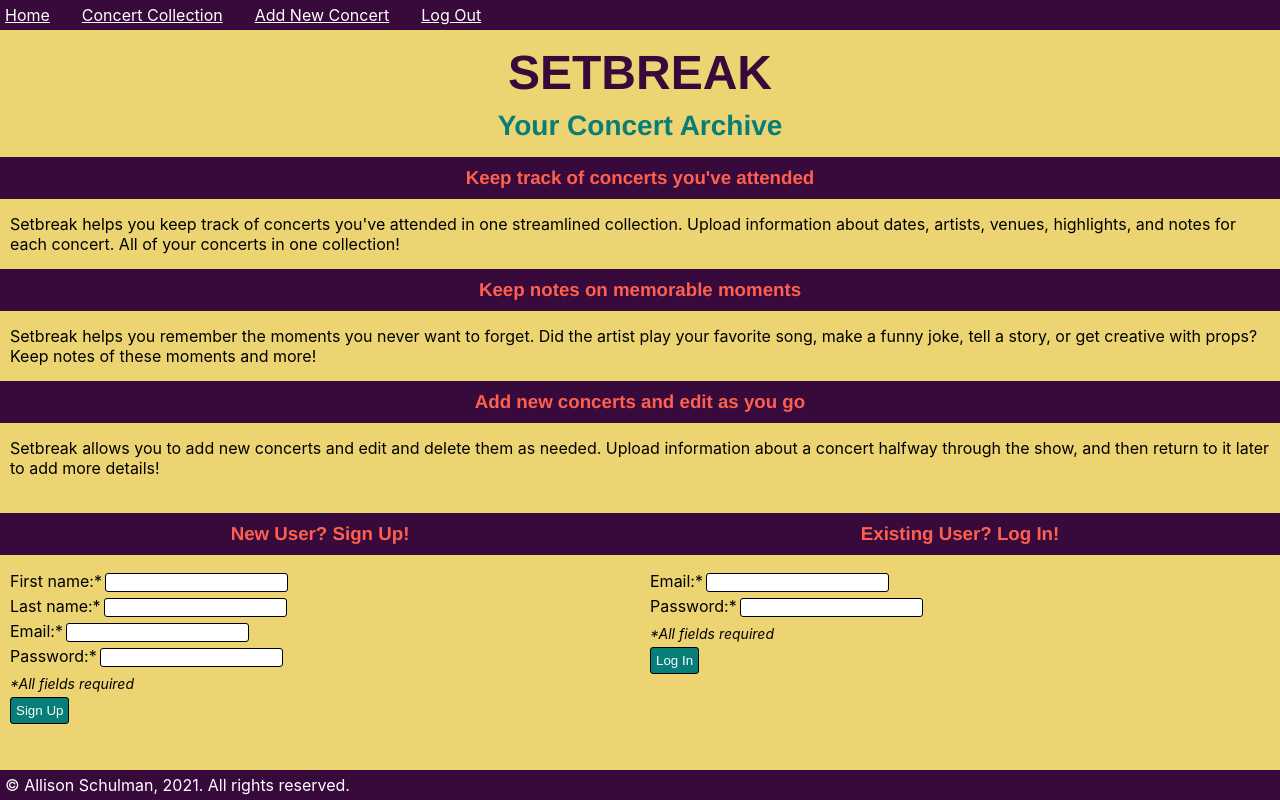
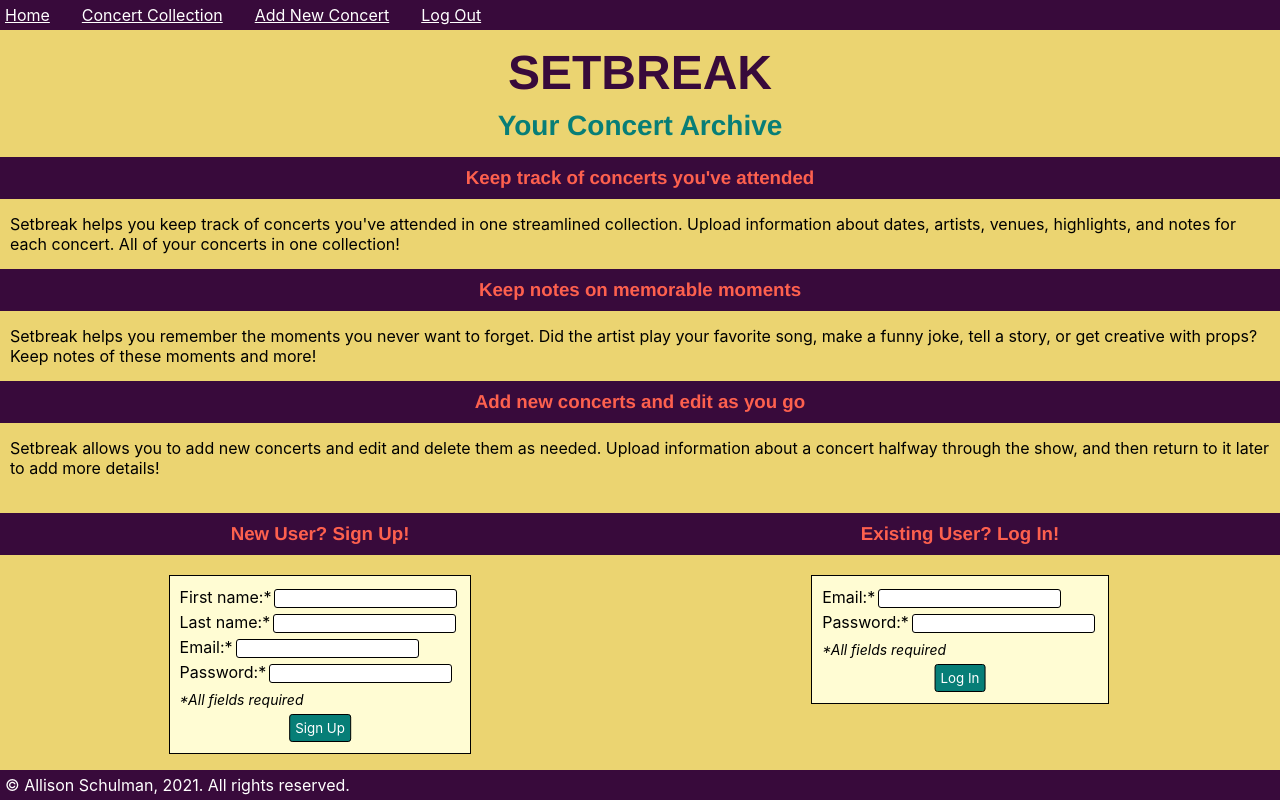
Before and after one commit to sneakin-allie/Setbreak, a React (Create React App) app: page / in a window 1280 px wide. Built offline with nearby package versions, Linux system fonts and the light colour scheme; no server answers; the HTML template or start-up script is replaced by a standard one.

Commit message:
Login and Signup forms styled

```diff
--- a/src/AddConcertForm/AddConcertForm.css
+++ b/src/AddConcertForm/AddConcertForm.css
@@ -22,7 +22,7 @@
     text-align: left;
     padding: 10px;
     border: 1px solid black;
-    background: #ffb5ad;
+    background: #fffcd3;
     margin: 20px 20px 10px 20px;
 }
 
@@ -40,12 +40,3 @@
     -ms-transform: translate(-50%, -50%);
     transform: translate(-50%, -50%);
 }
-
-/*
-.Concert li {
-    padding: 10px;
-    border: 1px solid black;
-    background: #a4f1e5;
-    margin: 0px 20px 10px 20px;
-}
-*/
--- a/src/EditConcertForm/EditConcertForm.css
+++ b/src/EditConcertForm/EditConcertForm.css
@@ -22,7 +22,7 @@
     text-align: left;
     padding: 10px;
     border: 1px solid black;
-    background: #ffb5ad;
+    background: #fffcd3;
     margin: 20px 20px 10px 20px;
 }
 
--- a/src/LoginForm/LoginForm.css
+++ b/src/LoginForm/LoginForm.css
@@ -1,13 +1,37 @@
 .Login {
     padding-bottom: 30px;
-}
-
-.Login form {
-    font-family: -apple-system, BlinkMacSystemFont, 'Segoe UI', Roboto, Oxygen, Ubuntu, Cantarell, 'Open Sans', 'Helvetica Neue', sans-serif;
-    margin: 15px 10px;
 }
 
 .Login p {
     font-size: 14px;
     margin: 5px 0px;
 }
+
+.Form-container {
+    text-align: center;
+}
+
+.Login-form {
+    font-family: -apple-system, BlinkMacSystemFont, 'Segoe UI', Roboto, Oxygen, Ubuntu, Cantarell, 'Open Sans', 'Helvetica Neue', sans-serif;
+    display: inline-block;
+    text-align: left;
+    padding: 10px;
+    border: 1px solid black;
+    background: #fffcd3;
+    margin: 20px 20px 10px 20px;
+}
+
+.Login-button-container {
+    height: 30px;
+    position: relative;
+}
+
+.Login-button {
+    font-family: -apple-system, BlinkMacSystemFont, 'Segoe UI', Roboto, Oxygen, Ubuntu, Cantarell, 'Open Sans', 'Helvetica Neue', sans-serif;
+    margin: 0;
+    position: absolute;
+    top: 50%;
+    left: 50%;
+    -ms-transform: translate(-50%, -50%);
+    transform: translate(-50%, -50%);
+}
--- a/src/LoginForm/LoginForm.js
+++ b/src/LoginForm/LoginForm.js
@@ -65,6 +65,7 @@ class LoginForm extends React.Component {
         return (
             <div className="Login">
                     <h3>Existing User? Log In!</h3>
+                        <div className="Form-container">
                             <form className="Login-form" onSubmit={this.handleSubmit}>
                                 <label htmlFor="email">Email:*</label>
                                 <input
@@ -83,8 +84,16 @@ class LoginForm extends React.Component {
                                 />
                                 <p><i>*All fields required</i></p>
                                     <div className='error-message'>{this.state.errorMessage}</div>
-                        <button type="submit">Log In</button>
+                                        <div className="Login-button-container">
+                                            <button
+                                                className="Login-button"
+                                                type="submit"
+                                            >
+                                                Log In
+                                            </button>
+                                        </div>
                             </form>
+                        </div>
             </div>
         );
     }
--- a/src/SignUpForm/SignUpForm.css
+++ b/src/SignUpForm/SignUpForm.css
@@ -1,9 +1,33 @@
-.Signup form {
-    font-family: -apple-system, BlinkMacSystemFont, 'Segoe UI', Roboto, Oxygen, Ubuntu, Cantarell, 'Open Sans', 'Helvetica Neue', sans-serif;
-    margin: 15px 10px;
-}
-
 .Signup p {
     font-size: 14px;
     margin: 5px 0px;
 }
+
+.Form-container {
+    text-align: center;
+}
+
+.Signup-form {
+    font-family: -apple-system, BlinkMacSystemFont, 'Segoe UI', Roboto, Oxygen, Ubuntu, Cantarell, 'Open Sans', 'Helvetica Neue', sans-serif;
+    display: inline-block;
+    text-align: left;
+    padding: 10px;
+    border: 1px solid black;
+    background: #fffcd3;
+    margin: 20px 20px 10px 20px;
+}
+
+.Signup-button-container {
+    height: 30px;
+    position: relative;
+}
+
+.Signup-button {
+    font-family: -apple-system, BlinkMacSystemFont, 'Segoe UI', Roboto, Oxygen, Ubuntu, Cantarell, 'Open Sans', 'Helvetica Neue', sans-serif;
+    margin: 0;
+    position: absolute;
+    top: 50%;
+    left: 50%;
+    -ms-transform: translate(-50%, -50%);
+    transform: translate(-50%, -50%);
+}
--- a/src/SignUpForm/SignUpForm.js
+++ b/src/SignUpForm/SignUpForm.js
@@ -83,6 +83,7 @@ class SignUpForm extends React.Component {
         return (
             <div className="Signup">
                 <h3>New User? Sign Up!</h3>
+                    <div className="Form-container">
                         <form className="Signup-form" onSubmit={this.handleSubmit}>
                             <label htmlFor="first-name">First name:*</label>
                             <input
@@ -122,8 +123,17 @@ class SignUpForm extends React.Component {
                             />
                             <p><i>*All fields required</i></p>
                                 <div className="error-message">{this.state.errorMessage}</div>
-                        <button type="submit">Sign Up</button>
+                                    <div className="Signup-button-container">
+                                        <button
+                                            className="Signup-button"
+                                            type="submit"
+                                        >
+                                            Sign Up
+                                        </button>
+                                    </div>
                         </form>
+                    </div>
+
             </div>
         );
     }
```
Lines whose indentation alone changed are shown as unchanged.
